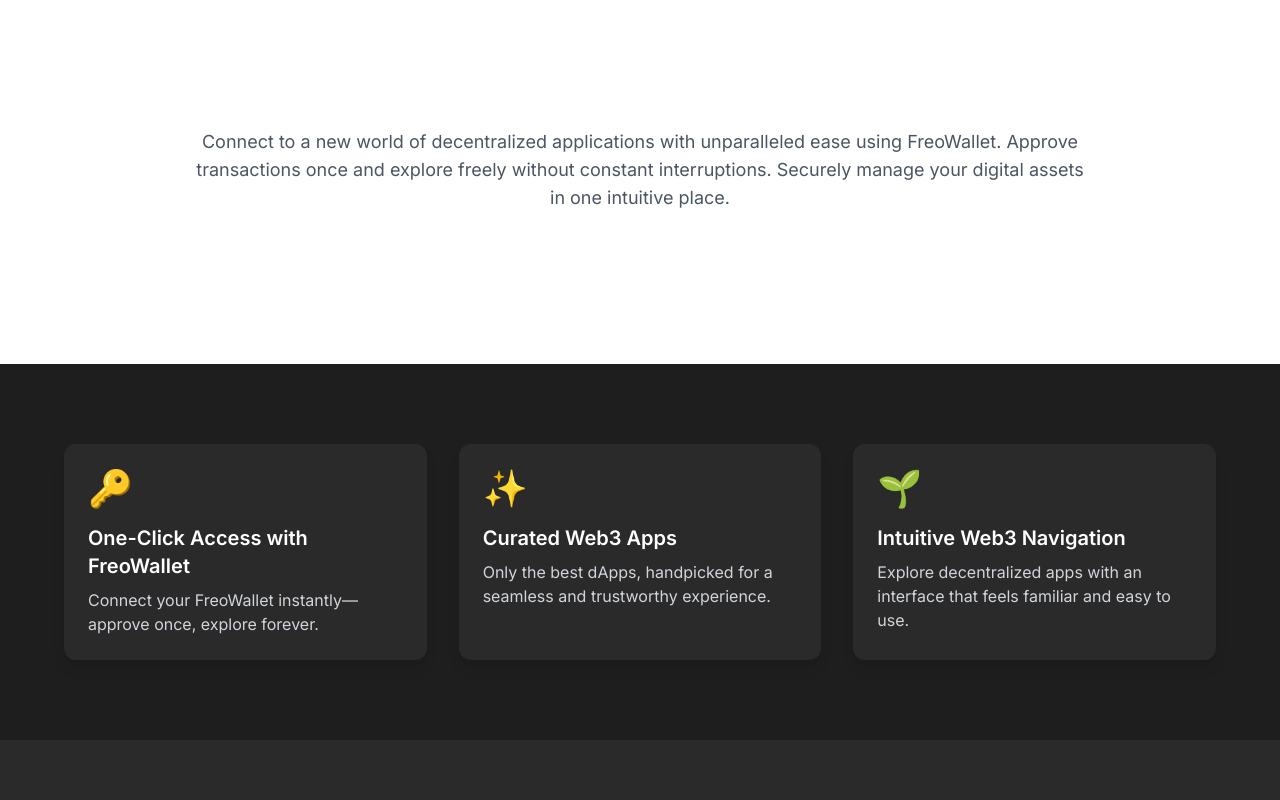
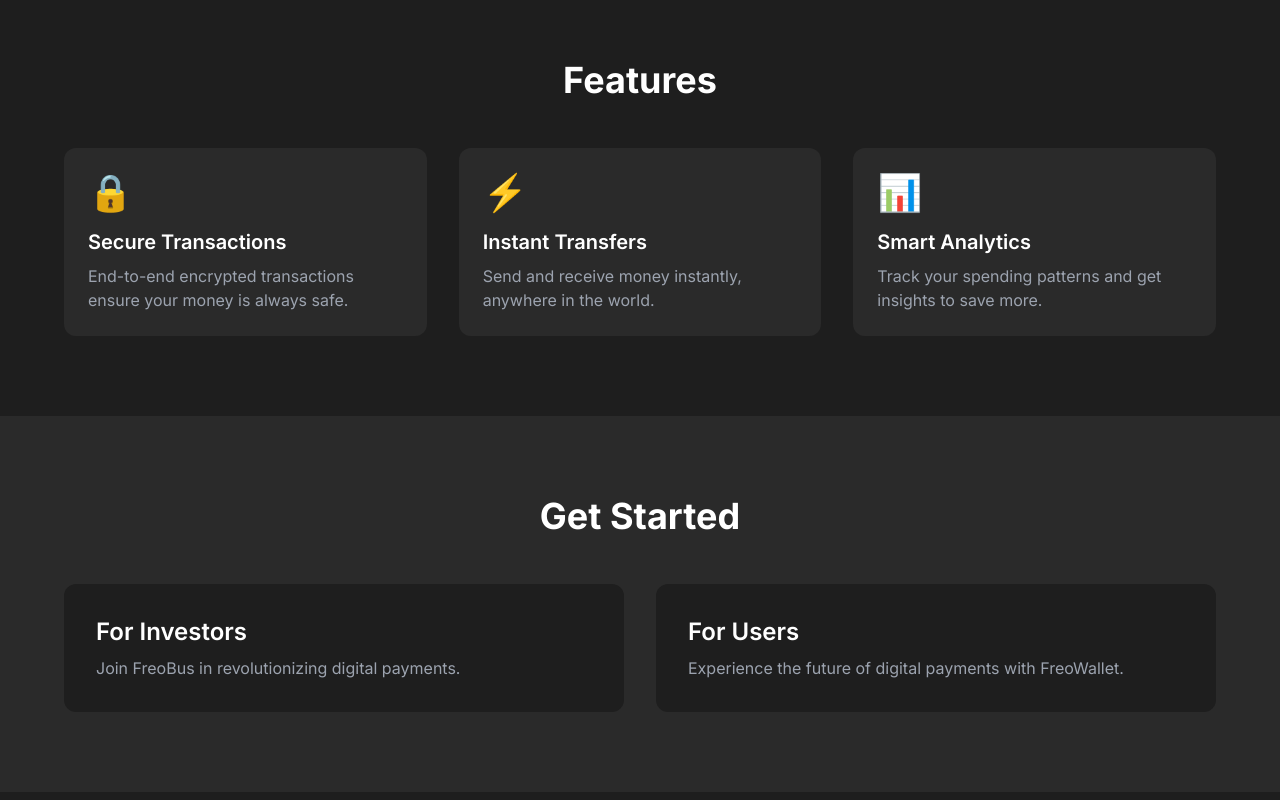
Before and after one commit to Osamakahen/freobus-deploy, a Next.js app: page / in a window 1280 px wide. Shown: the part 820-1620 px from the top of the page. Built offline with nearby package versions, Linux system fonts and the light colour scheme.

Commit message:
refactor: Merge Home component into page.tsx - Move Home component functionality directly into page.tsx - Update type declarations for HTML elements - Remove old Home component - Add client-side rendering directive

```diff
--- a/src/app/page.tsx
+++ b/src/app/page.tsx
@@ -1,5 +1,118 @@
-import Home from './components/Home';
+'use client';
+
+import React, { useState } from 'react';
+import { motion, useScroll, useTransform } from 'framer-motion';
+import Link from 'next/link';
 
 export default function Page() {
-  return <Home />;
+  const [activeTab, setActiveTab] = useState('features');
+  const { scrollYProgress } = useScroll();
+
+  const opacity = useTransform(scrollYProgress, [0, 0.5], [1, 0]);
+  const scale = useTransform(scrollYProgress, [0, 0.5], [1, 0.8]);
+
+  const features = [
+    {
+      title: 'Secure Transactions',
+      description: 'End-to-end encrypted transactions ensure your money is always safe.',
+      icon: '🔒'
+    },
+    {
+      title: 'Instant Transfers',
+      description: 'Send and receive money instantly, anywhere in the world.',
+      icon: '⚡'
+    },
+    {
+      title: 'Smart Analytics',
+      description: 'Track your spending patterns and get insights to save more.',
+      icon: '📊'
+    }
+  ];
+
+  const ctaItems = [
+    {
+      title: 'For Investors',
+      description: 'Join FreoBus in revolutionizing digital payments.',
+      href: '/investors'
+    },
+    {
+      title: 'For Users',
+      description: 'Experience the future of digital payments with FreoWallet.',
+      href: '/signup'
+    }
+  ];
+
+  return (
+    <main className="min-h-screen bg-[#1E1E1E] text-white">
+      <motion.section
+        className="min-h-screen flex flex-col items-center justify-center text-center p-4"
+        style={{ opacity, scale }}
+      >
+        <h1 className="text-5xl md:text-7xl font-bold mb-6">
+          FreoWallet by FreoBus
+        </h1>
+        <p className="text-xl md:text-2xl text-gray-300 mb-8 max-w-2xl">
+          The next generation digital wallet for secure, instant, and smart transactions.
+        </p>
+        <div className="flex gap-4">
+          <Link
+            href="/demo"
+            className="px-8 py-4 bg-[#6F3AFF] rounded-lg font-semibold transition-all hover:bg-[#7d4fff]"
+          >
+            Try Demo
+          </Link>
+          <Link
+            href="/docs"
+            className="px-8 py-4 border-2 border-[#6F3AFF] rounded-lg font-semibold transition-all hover:bg-[#6F3AFF]/10"
+          >
+            Documentation
+          </Link>
+        </div>
+      </motion.section>
+
+      <section className="py-20 px-4">
+        <div className="max-w-6xl mx-auto">
+          <h2 className="text-4xl font-bold mb-12 text-center">Features</h2>
+          <div className="grid md:grid-cols-3 gap-8">
+            {features.map((feature, index) => (
+              <div
+                key={index}
+                className="p-6 bg-[#2A2A2A] rounded-xl"
+              >
+                <div className="text-4xl mb-4">{feature.icon}</div>
+                <h3 className="text-xl font-semibold mb-2">{feature.title}</h3>
+                <p className="text-gray-400">{feature.description}</p>
+              </div>
+            ))}
+          </div>
+        </div>
+      </section>
+
+      <section className="py-20 px-4 bg-[#2A2A2A]">
+        <div className="max-w-6xl mx-auto">
+          <h2 className="text-4xl font-bold mb-12 text-center">Get Started</h2>
+          <div className="grid md:grid-cols-2 gap-8">
+            {ctaItems.map((item, index) => (
+              <Link
+                key={index}
+                href={item.href}
+                className="p-8 bg-[#1E1E1E] rounded-xl transition-all hover:bg-[#252525]"
+              >
+                <h3 className="text-2xl font-semibold mb-2">{item.title}</h3>
+                <p className="text-gray-400">{item.description}</p>
+              </Link>
+            ))}
+          </div>
+        </div>
+      </section>
+
+      <footer className="py-8 px-4 bg-[#1E1E1E]">
+        <div className="max-w-6xl mx-auto text-center">
+          <p className="text-gray-400">
+            © {new Date().getFullYear()} FreoBus. All rights reserved.
+          </p>
+        </div>
+      </footer>
+    </main>
+  );
 }
--- a/src/types/index.d.ts
+++ b/src/types/index.d.ts
@@ -6,8 +6,13 @@
     interface IntrinsicElements {
       div: React.DetailedHTMLProps<React.HTMLAttributes<HTMLDivElement>, HTMLDivElement>
       h1: React.DetailedHTMLProps<React.HTMLAttributes<HTMLHeadingElement>, HTMLHeadingElement>
+      h2: React.DetailedHTMLProps<React.HTMLAttributes<HTMLHeadingElement>, HTMLHeadingElement>
+      h3: React.DetailedHTMLProps<React.HTMLAttributes<HTMLHeadingElement>, HTMLHeadingElement>
       p: React.DetailedHTMLProps<React.HTMLAttributes<HTMLParagraphElement>, HTMLParagraphElement>
       span: React.DetailedHTMLProps<React.HTMLAttributes<HTMLSpanElement>, HTMLSpanElement>
+      main: React.DetailedHTMLProps<React.HTMLAttributes<HTMLElement>, HTMLElement>
+      section: React.DetailedHTMLProps<React.HTMLAttributes<HTMLElement>, HTMLElement>
+      footer: React.DetailedHTMLProps<React.HTMLAttributes<HTMLElement>, HTMLElement>
     }
   }
 }
```
